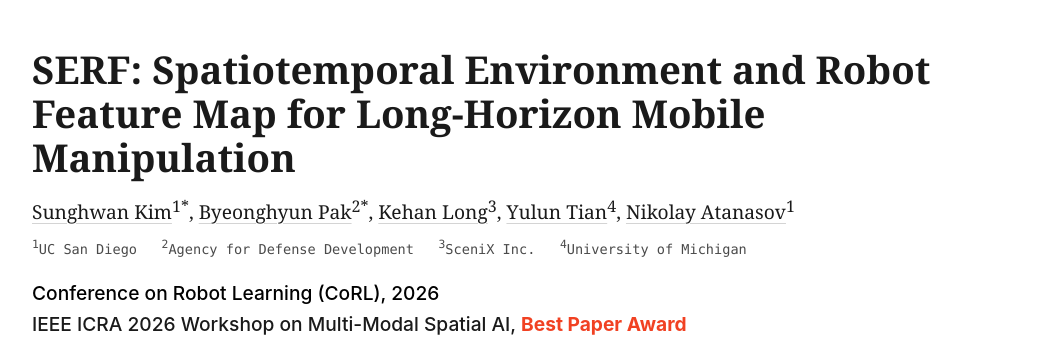
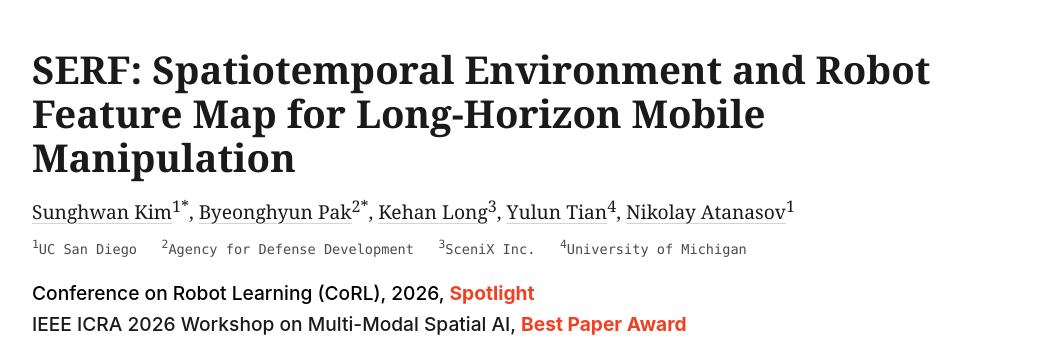
Before and after one commit to ExistentialRobotics/serf, a plain HTML site: page index.html in a window 1280 px wide. Shown: the top 355 px of the page, without its empty margins (118-1161 px from the left). Drawn offline with Linux system fonts and the light colour scheme.

Commit message:
Add Spotlight distinction to CoRL venue

```diff
--- a/index.html
+++ b/index.html
@@ -29,7 +29,7 @@
           </p>
           <p class="affiliations"><sup>1</sup>UC San Diego &nbsp; <sup>2</sup>Agency for Defense Development &nbsp; <sup>3</sup>SceniX Inc. &nbsp; <sup>4</sup>University of Michigan</p>
           <div class="venues" aria-label="Accepted venues and awards">
-            <p class="venue-corl">Conference on Robot Learning (CoRL), 2026</p>
+            <p class="venue-corl">Conference on Robot Learning (CoRL), 2026, <span class="award">Spotlight</span></p>
             <p>
               <a href="https://xingxingzuo.github.io/MM-SpatialAI/">
                 IEEE ICRA 2026 Workshop on Multi-Modal Spatial AI,
```
